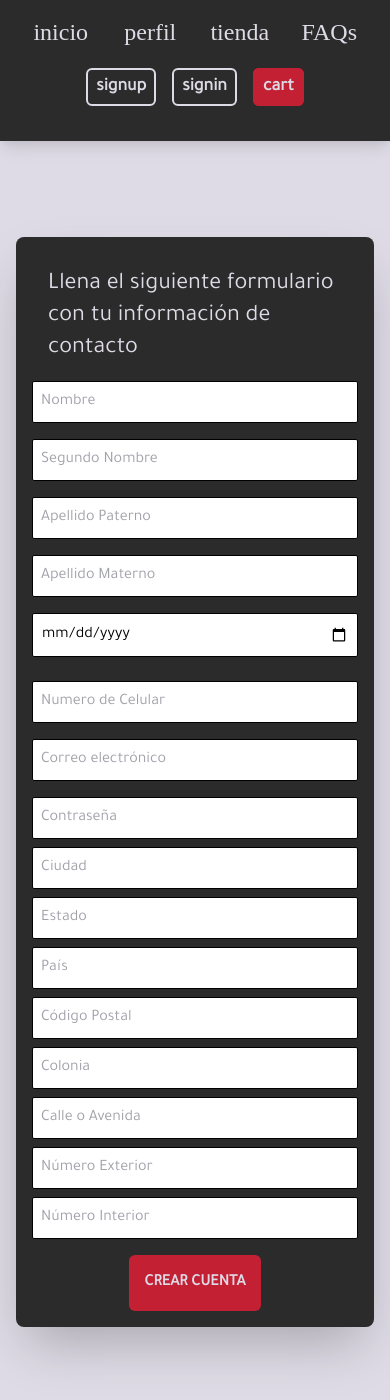
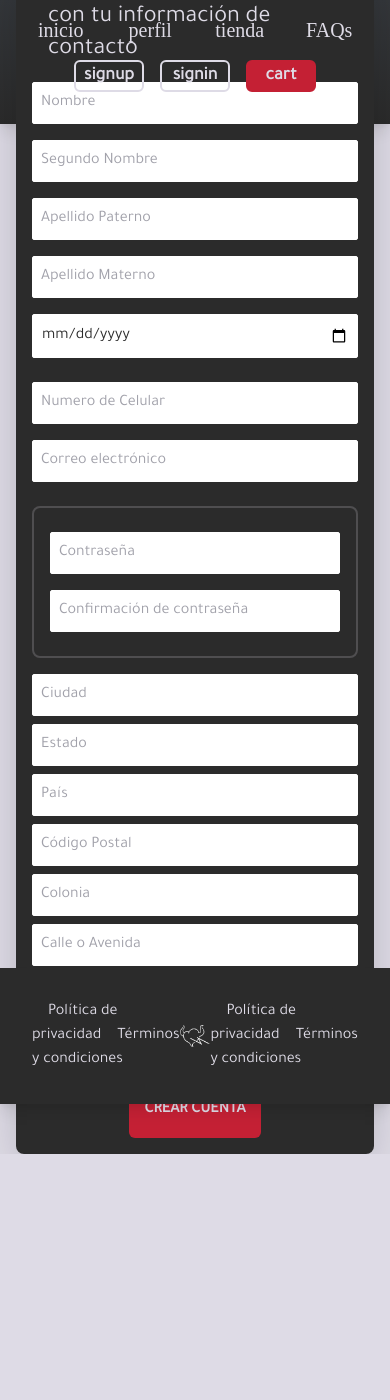
Before and after one commit to lebrel-company/animexico, a Next.js app in the folder client/: page /signup in a window 390 px wide. Shown: the top 1400 px of the page. After the commit the page ends 1154 px from the top, so only its background shows below. Built offline with nearby package versions, Linux system fonts and the light colour scheme; a web font is replaced by a local one.

Commit message:
Updated views

```diff
--- a/client/src/components/Footer.js
+++ b/client/src/components/Footer.js
@@ -3,11 +3,37 @@ import routes from '../utils/routes'
 
 function Footer() {
     return (
-        <div className='bg-indigo shadow-lg w-screen'>
+        <div className='bg-dark text-pale font-simp shadow-lg w-screen'>
             <div className='container mx-auto p-8'>
-                <div className='flex justify-center items-center'>
-                    <img src='/tamashii_white_outline.png'
-                         className='w-20 opacity-90'/>
+                <div className='flex flex-1 justify-center items-center'>
+                    <div className='mx-auto'>
+                        <span className='px-4'>
+                            <Link className='m-4' href={routes.privacy.route}>
+                                <a>{routes.privacy.title}</a>
+                            </Link>
+                        </span>
+                        <span>
+                            <Link href={routes.terms.route}>
+                                <a>{routes.terms.title}</a>
+                            </Link>
+                        </span>
+                    </div>
+                    <div className='mx-auto'>
+                        <img src='/tamashii_white_outline.png'
+                             className='w-20 opacity-90'/>
+                    </div>
+                    <div className='mx-auto'>
+                        <span className='px-4'>
+                            <Link className='m-4' href={routes.privacy.route}>
+                                <a>{routes.privacy.title}</a>
+                            </Link>
+                        </span>
+                        <span>
+                            <Link href={routes.terms.route}>
+                                <a>{routes.terms.title}</a>
+                            </Link>
+                        </span>
+                    </div>
                 </div>
             </div>
         </div>
--- a/client/src/components/Header.js
+++ b/client/src/components/Header.js
@@ -3,42 +3,45 @@ import routes from '../utils/routes'
 
 function Header() {
     return (
-        <div className='bg-dark shadow-lg'>
-            <div className='container mx-auto md:p-4'>
+        <div className='bg-dark shadow-lg bg-gradient-to-t from-dark to-darkindigo'>
+            <div className='container mx-auto md:p-2'>
                 <div
                     className='flex justify-center items-center md:flex-row flex-wrap p-4'>
                     <img src='/logo.png'
-                         className='w-1/4 opacity-90 lg:block hidden'/>
+                         className='
+                         w-1/4 opacity-90 lg:block hidden
+                         '
+                    />
                     {
                         createRoutes()
                     }
                     <div className='
-                    relative py-6 z-20 md:py-0
-                    md:grid grid-cols-1 md:grid-cols-3 gap-4
+                    relative py-4 z-20 md:py-0
+                    grid grid-cols-3 gap-4
                     '>
                         <Link href='/signup'>
                             <a className='
                             text-pale font-bold font-simp text-lg text-center
-                            p-2 m-2 rounded-md border-2
+                            px-2 rounded-md border-2
                             '>
                                 signup
                             </a>
                         </Link>
                         <Link href='/signin'>
-                            <a className='
+                            <button className='
                             text-pale font-bold font-simp text-lg text-center
-                            p-2 m-2 rounded-md border-2
+                            px-2 rounded-md border-2
                             '>
                                 signin
-                            </a>
+                            </button>
                         </Link>
                         <Link href='/cart'>
-                            <a className='
+                            <button className='
                             text-pale font-bold font-simp text-lg text-center
-                            p-2 m-2 rounded-md bg-red border-2 border-red
+                            px-2 rounded-md bg-red border-2 border-red
                             '>
                                 cart
-                            </a>
+                            </button>
                         </Link>
                     </div>
                 </div>
@@ -51,11 +54,27 @@ function createRoutes() {
     let listOfKeys = ['homepage', 'profile', 'store', 'faqs']
     return listOfKeys.map(function createLinks(value, index) {
             return (
-                <div key={index} className='flex-1 text-center'>
+                <div key={index} className='flex-1 text-center
+                    transition duration-500 ease-in-out
+                    transform hover:scale-110
+                    '
+                     >
                     <Link href={routes[value]['route']}
                     >
                         <a className='
-                        text-2xl font-deco text-pale
+                        text-xl font-deco text-pale
+                        border-2
+                        px-4
+                        py-2
+                        rounded-md
+                        transform
+                        transition
+                        ease-in-out
+                        duration-200
+                        border-transparent
+                        hover:border-pale
+                        hover:border-opacity-10
+                        hover:shadow-md
                     '>
                             {routes[value]['title']}
                         </a>
--- a/client/src/controllers/signup/signup.data.js
+++ b/client/src/controllers/signup/signup.data.js
@@ -25,6 +25,10 @@ var fields = {
     password: {
         placeholder: 'Contraseña',
         id: 'password'
+    },
+    passwordConfirmation: {
+        placeholder: 'Confirmación de contraseña',
+        id: 'passwordConfirmation'
     },
     birthday: {
         placeholder: 'Fecha de Nacimiento',
--- a/client/src/controllers/signup/signup.formik.js
+++ b/client/src/controllers/signup/signup.formik.js
@@ -36,6 +36,8 @@ export function signupFormik(mutation, route) {
                     .required(validationsTexts.requiredField(fields.email.placeholder)),
                 password: Yup.string()
                     .required(validationsTexts.requiredField(fields.password.placeholder)),
+                passwordConfirmation: Yup.string()
+                    .required(validationsTexts.requiredField(fields.passwordConfirmation.placeholder)),
                 birthday: Yup.string()
                     .required(validationsTexts.requiredField(fields.birthday.placeholder)),
                 cellphone:
--- a/client/src/pages/homepage/index.js
+++ b/client/src/pages/homepage/index.js
@@ -12,7 +12,7 @@ function Homepage() {
         <div>
             <div className='fixed z-20 top-0 w-screen'><Header/></div>
             <div
-                className='container py-40 h-full mx-auto relative grid md:grid-cols-3 gap-10'>
+                className='container py-40 h-full mx-auto relative grid md:grid-cols-2 lg:grid-cols-3 gap-10'>
                 <Card
                     name='Godzilla'
                     price={200}
--- a/client/src/pages/signup/index.js
+++ b/client/src/pages/signup/index.js
@@ -5,31 +5,33 @@ import {signupMutationString} from '../../controllers/signup/signup.mutation';
 import {signupFormik} from '../../controllers/signup/signup.formik';
 import {fields, validationsTexts} from '../../controllers/signup/signup.data'
 import {useRouter} from 'next/router'
+import Footer from "../../components/Footer";
 
 
 function SignupForm(props) {
     const [signup] = useMutation(signupMutationString);
     const formik = signupFormik(signup, {hook: useRouter,});
     return (
-        <div>
+        <div className='h-screen'>
             <div className='w-screen'>
                 <Header/>
             </div>
             <div
                 className="
                 container h-full flex items-center justify-center
-                mx-auto my-20
+                mx-auto
                 font-simp lg:w-1/2
                 p-4
                 ">
                 <div className="shadow-2xl p-4 md:p-10 bg-dark rounded-lg">
                     <div className='text-2xl text-pale p-4'>{fields.message}</div>
                     <form
+                        className='text-dark'
                         onSubmit={formik.handleSubmit}>
                         <div className="grid md:grid-cols-2 gap-4">
                             <div>
                                 <input
-                                    className="bg-gray-800 p-2 rounded-sm w-full text-white border border-white"
+                                    className="bg-gray-800 p-2 rounded-sm w-full text-dark border border-white"
                                     id={fields.firstName.id}
                                     name={fields.firstName.id}
                                     type="text"
@@ -42,7 +44,7 @@ function SignupForm(props) {
                             </div>
                             <div>
                                 <input
-                                    className="bg-gray-800 p-2 rounded-sm w-full text-white border border-white"
+                                    className="bg-gray-800 p-2 rounded-sm w-full text-dark border border-white"
                                     id={fields.middleName.id}
                                     name={fields.middleName.id}
                                     type="text"
@@ -55,7 +57,7 @@ function SignupForm(props) {
                             </div>
                             <div>
                                 <input
-                                    className="bg-gray-800 p-2 m-y rounded-sm w-full text-white border border-white"
+                                    className="bg-gray-800 p-2 m-y rounded-sm w-full text-dark border border-white"
                                     id={fields.lastName.id}
                                     name={fields.lastName.id}
                                     type="text"
@@ -68,7 +70,7 @@ function SignupForm(props) {
                             </div>
                             <div>
                                 <input
-                                    className="bg-gray-800 p-2 rounded-sm w-full text-white border border-white"
+                                    className="bg-gray-800 p-2 rounded-sm w-full text-dark border border-white"
                                     id={fields.secondLastName.id}
                                     name={fields.secondLastName.id}
                                     type="text"
@@ -81,7 +83,7 @@ function SignupForm(props) {
                             </div>
                             <div>
                                 <input
-                                    className="bg-gray-800 p-2 rounded-sm w-full text-white border border-white"
+                                    className="bg-gray-800 p-2 rounded-sm w-full text-dark border border-white"
                                     id={fields.birthday.id}
                                     name={fields.birthday.id}
                                     type="date"
@@ -94,7 +96,7 @@ function SignupForm(props) {
                             </div>
                             <div>
                                 <input
-                                    className="bg-gray-800 my-2 p-2 rounded-sm w-full text-white border border-white"
+                                    className="bg-gray-800 my-2 p-2 rounded-sm w-full text-dark border border-white"
                                     id={fields.cellphone.id}
                                     name={fields.cellphone.id}
                                     type="text"
@@ -109,7 +111,7 @@ function SignupForm(props) {
 
                         <div>
                             <input
-                                className="my-2 p-2 bg-gray-800 rounded-sm w-full text-white border border-white"
+                                className="my-2 p-2 bg-gray-800 rounded-sm w-full text-dark border border-white"
                                 id={fields.email.id}
                                 name={fields.email.id}
                                 type="email"
@@ -121,9 +123,13 @@ function SignupForm(props) {
                             {appendWarningMessage(formik, fields.email.id)}
                         </div>
 
-                        <div>
+                        <div className='
+                        my-4 border-2
+                        border-pale rounded-lg
+                        p-4
+                        border-opacity-20'>
                             <input
-                                className="my-2 p-2 bg-gray-800 rounded-sm w-full text-white border border-white"
+                                className="my-2 p-2 bg-gray-800 rounded-sm w-full text-dark border border-white"
                                 id={fields.password.id}
                                 name={fields.password.id}
                                 type="password"
@@ -134,12 +140,24 @@ function SignupForm(props) {
                                 value={formik.values.password}
                             />
                             {appendWarningMessage(formik, fields.password.id)}
+                            <input
+                                className="my-2 p-2 bg-gray-800 rounded-sm w-full text-dark border border-white"
+                                id={fields.passwordConfirmation.id}
+                                name={fields.passwordConfirmation.id}
+                                type="password"
+                                placeholder={fields.passwordConfirmation.placeholder}
+                                autoComplete='on'
+                                onChange={formik.handleChange}
+                                onBlur={formik.handleBlur}
+                                value={formik.values.passwordConfirmation}
+                            />
+                            {appendWarningMessage(formik, fields.passwordConfirmation.id)}
                         </div>
 
                         <div className="grid grid-cols-1 md:grid-cols-2 gap-2 md:gap-4">
                             <div>
                                 <input
-                                    className="bg-gray-800 p-2 rounded-sm w-full text-white border border-white"
+                                    className="bg-gray-800 p-2 rounded-sm w-full text-dark border border-white"
                                     id={fields.address.city.id}
                                     name={fields.address.city.id}
                                     type="text"
@@ -152,7 +170,7 @@ function SignupForm(props) {
                             </div>
                             <div>
                                 <input
-                                    className="bg-gray-800 p-2 rounded-sm w-full text-white border border-white"
+                                    className="bg-gray-800 p-2 rounded-sm w-full text-dark border border-white"
                                     id={fields.address.state.id}
                                     name={fields.address.state.id}
                                     type="text"
@@ -166,7 +184,7 @@ function SignupForm(props) {
 
                             <div>
                                 <input
-                                    className="bg-gray-800 p-2 rounded-sm w-full text-white border border-white"
+                                    className="bg-gray-800 p-2 rounded-sm w-full text-dark border border-white"
                                     id={fields.address.country.id}
                                     name={fields.address.country.id}
                                     type="text"
@@ -179,7 +197,7 @@ function SignupForm(props) {
                             </div>
                             <div>
                                 <input
-                                    className="bg-gray-800 p-2 rounded-sm w-full text-white border border-white"
+                                    className="bg-gray-800 p-2 rounded-sm w-full text-dark border border-white"
                                     id={fields.address.zipcode.id}
                                     name={fields.address.zipcode.id}
                                     type="number"
@@ -192,7 +210,7 @@ function SignupForm(props) {
                             </div>
                             <div>
                                 <input
-                                    className="bg-gray-800 p-2 rounded-sm w-full text-white border border-white"
+                                    className="bg-gray-800 p-2 rounded-sm w-full text-dark border border-white"
                                     id={fields.address.neighbourhood.id}
                                     name={fields.address.neighbourhood.id}
                                     type="text"
@@ -205,7 +223,7 @@ function SignupForm(props) {
                             </div>
                             <div>
                                 <input
-                                    className="bg-gray-800 p-2 rounded-sm w-full text-white border border-white"
+                                    className="bg-gray-800 p-2 rounded-sm w-full text-dark border border-white"
                                     id={fields.address.street.id}
                                     name={fields.address.street.id}
                                     type="text"
@@ -218,7 +236,7 @@ function SignupForm(props) {
                             </div>
                             <div>
                                 <input
-                                    className="bg-gray-800 p-2 rounded-sm w-full text-white border border-white"
+                                    className="bg-gray-800 p-2 rounded-sm w-full text-dark border border-white"
                                     id={fields.address.buildingNumber.id}
                                     name={fields.address.buildingNumber.id}
                                     type="text"
@@ -231,7 +249,7 @@ function SignupForm(props) {
                             </div>
                             <div>
                                 <input
-                                    className="bg-gray-800 p-2 rounded-sm w-full text-white border border-white"
+                                    className="bg-gray-800 p-2 rounded-sm w-full text-dark border border-white"
                                     id={fields.address.apartmentNumber.id}
                                     name={fields.address.apartmentNumber.id}
                                     type="text"
@@ -252,6 +270,9 @@ function SignupForm(props) {
                         </div>
                     </form>
                 </div>
+            </div>
+            <div className='relative bottom-0'>
+                <Footer/>
             </div>
         </div>
     );
--- a/client/tailwind.config.js
+++ b/client/tailwind.config.js
@@ -11,6 +11,8 @@ module.exports = {
       pale: '#dedbe6',
       palered: '#eb918a',
       dark: '#2b2b2b',
+      darkindigo: '#34373b',
+      white: '#ffffff'
     },
     fontFamily:{
       simp: ['Tajawal', 'sans-serif'],
```
Also changed, not shown: client/src/components/Card.js (+12 -8 lines).
